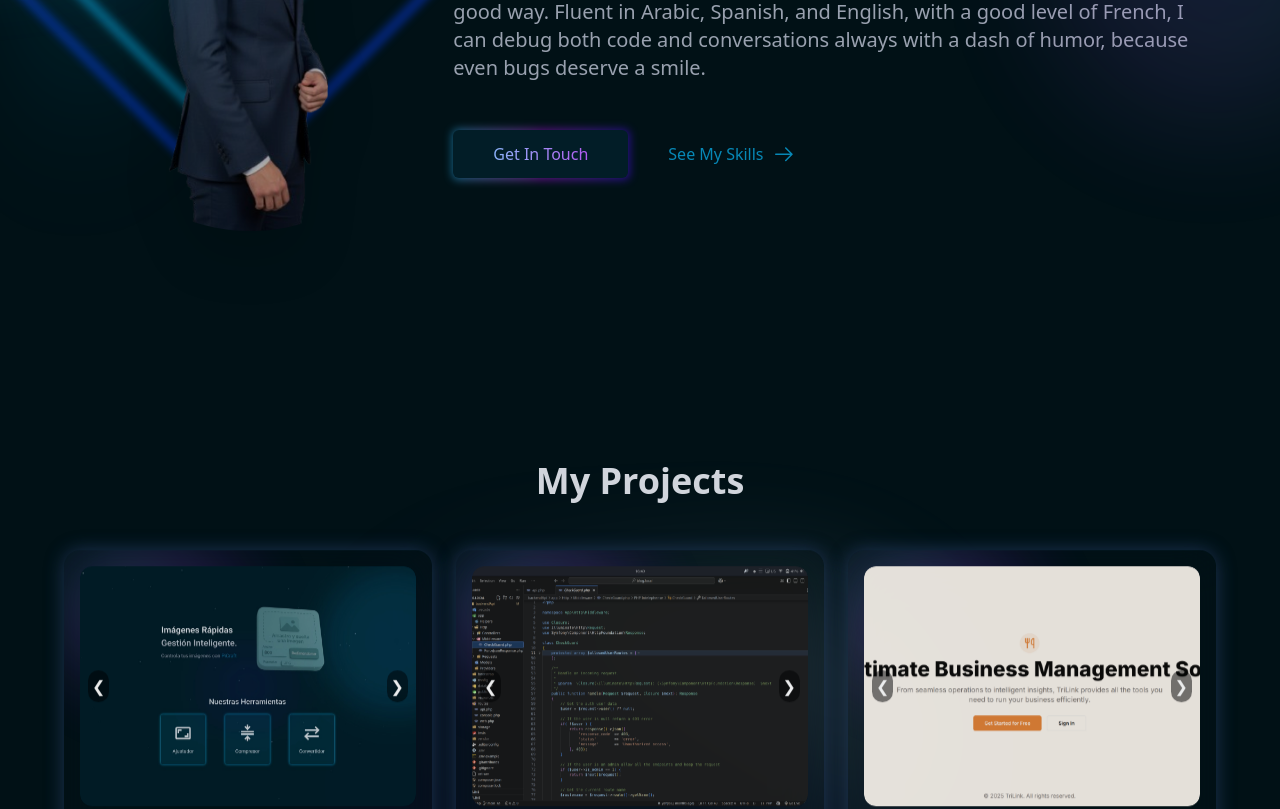
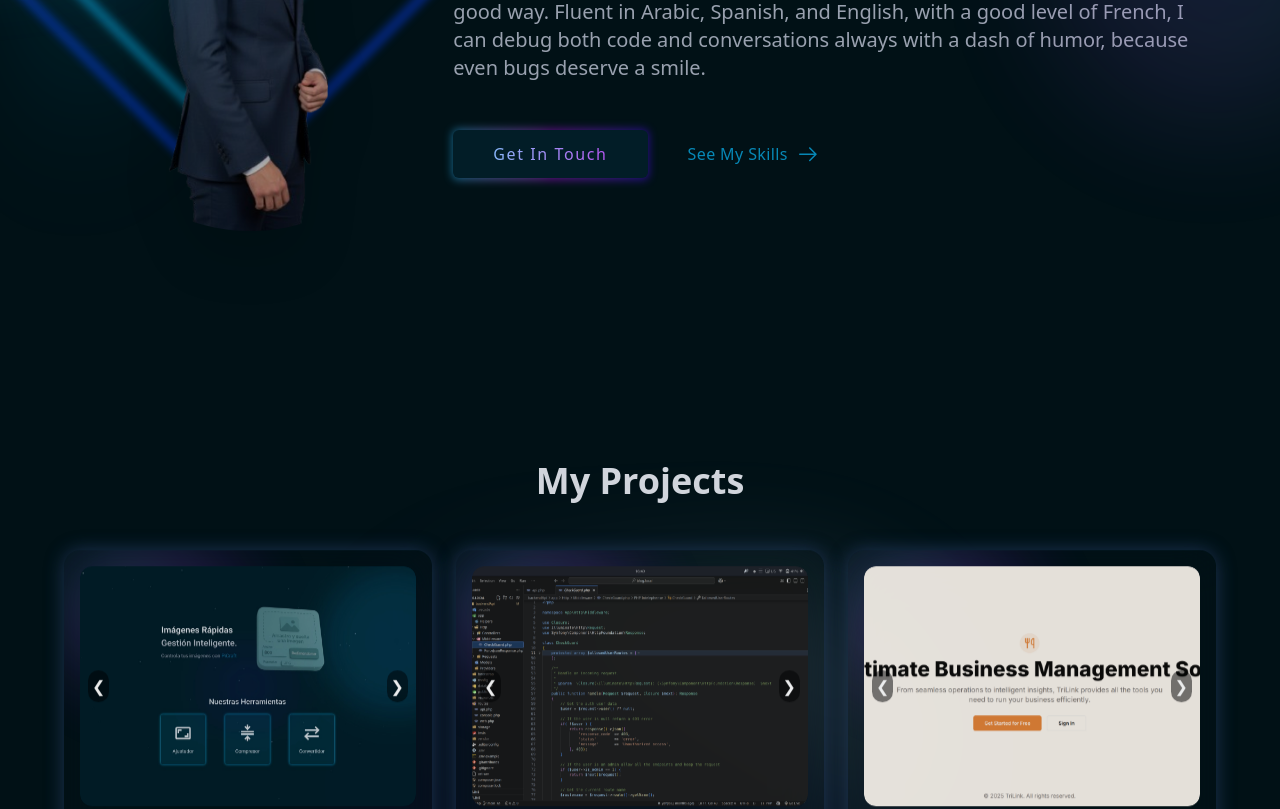
Before and after one commit to Yahyalimouni/portfolio, a React (Vite) app: page / in a window 1280 px wide. Shown: the part 1420-2229 px from the top of the page. Built offline with nearby package versions, Linux system fonts and the light colour scheme.

Commit message:
Little ui fixes

```diff
--- a/src/components/sections/About.tsx
+++ b/src/components/sections/About.tsx
@@ -88,12 +88,12 @@ const About: React.FC = () => {
           <GlowButton
             children="Get In Touch"
             href="/#contact"
-            className="px-10 py-3 rounded-md w-full"
+            className="px-10 py-3 rounded-md w-full !tracking-widest"
           />
 
           <a
             href="/#skills"
-            className="text-pr/75 flex gap-2 hover:text-an-purple duration-300 ease-out"
+            className="text-pr/75 flex gap-2 hover:text-an-purple duration-300 ease-out !tracking-wide"
           >
             See My Skills <GoArrowRight className="text-2xl" />
           </a>
--- a/src/components/sections/Contact.tsx
+++ b/src/components/sections/Contact.tsx
@@ -234,7 +234,8 @@ const Contact: React.FC = () => {
                     <button
                         type="submit"
                         className="w-full rounded-lg p-3 bg-pr hover:bg-pr/75 duration-300 ease-out
-                                    font-bold text-xl text-pr-spd cursor-pointer"
+                                    font-bold text-xl text-pr-spd cursor-pointer
+                                    !tracking-widest"
                     >
                         Send
                     </button>
```
Also changed, not shown: src/assets/favicon.png.
